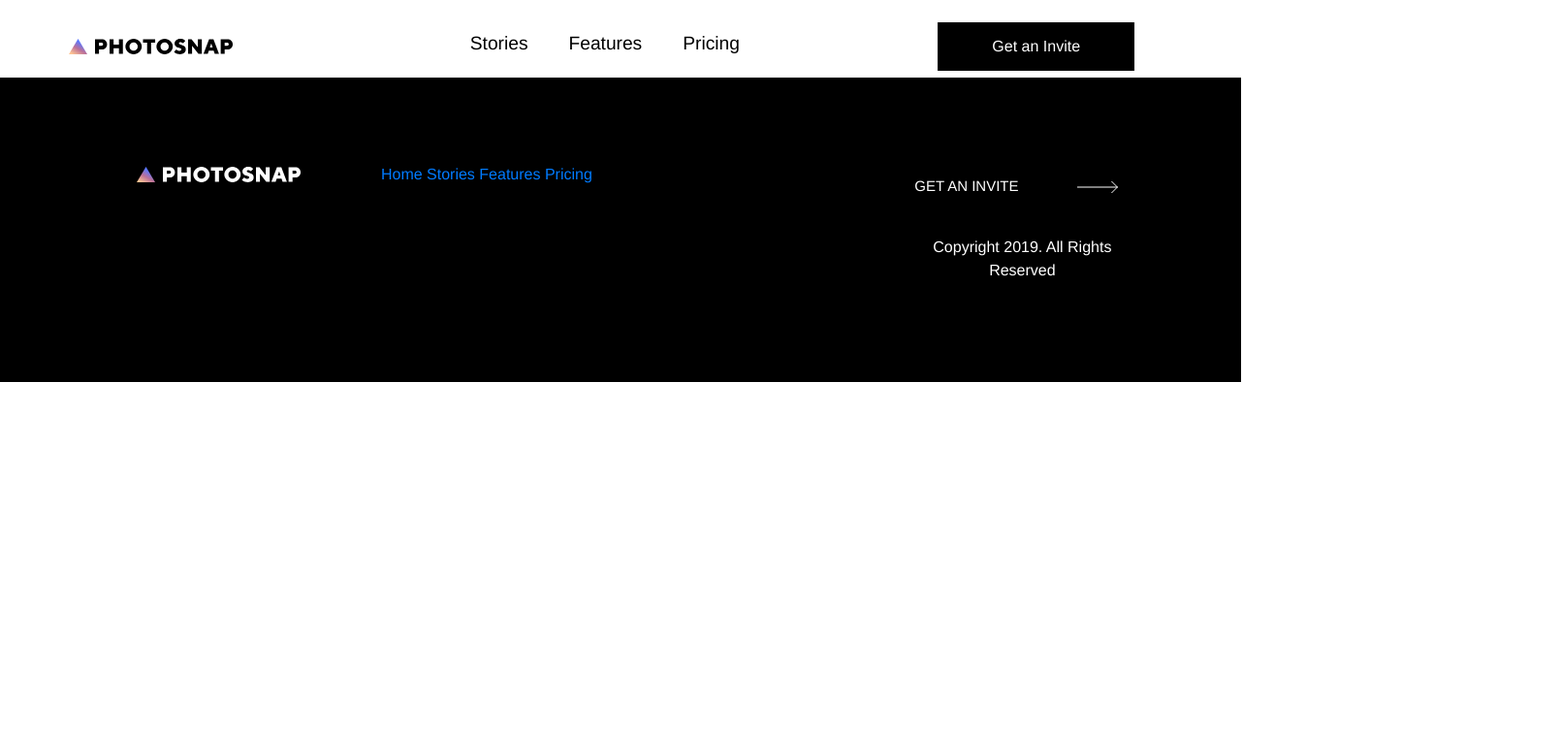
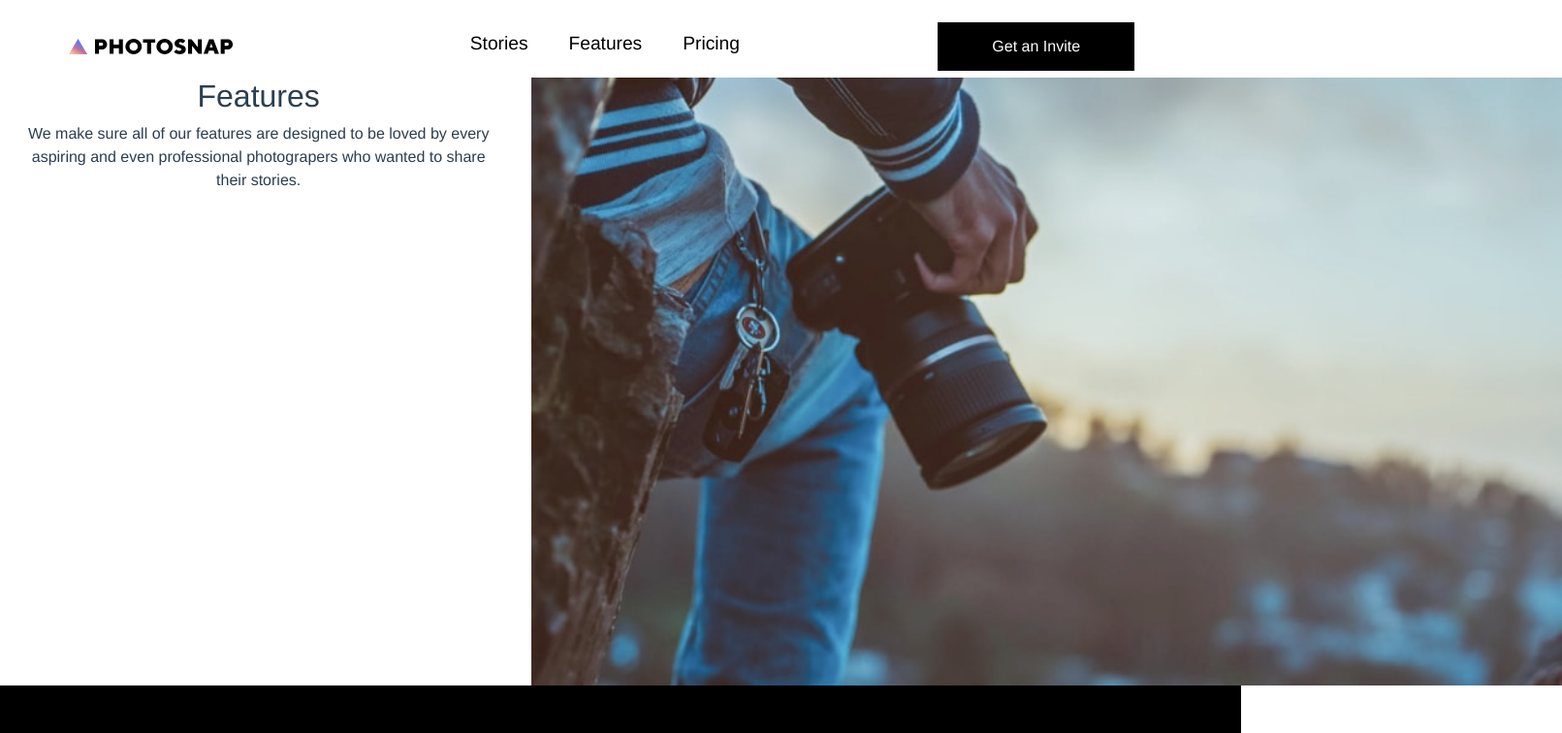
Before and after one commit to clf94-dev/photosnap-vue, a Vue app: page /features in a window 1280 px wide. Shown: the top 756 px of the page at 97% size, 1611 px wide, since content can reach past the window. Built offline with nearby package versions, Linux system fonts and the light colour scheme.

Commit message:
added struct TopFeatures

```diff
--- a/src/components/TopFeatures.vue
+++ b/src/components/TopFeatures.vue
@@ -1,12 +1,28 @@
 <template>
-    <div>
+    <b-container fluid>
+        <b-row class="topfeat-cont">
+            <b-col class="text-col" xs="12" sm="7" md="5" lg="5">
+                  <h2>Features</h2>
+        <p>We make sure all of our features are designed to be loved by every aspiring and even professional photograpers who wanted to share their stories.</p>
 
-    </div>
+            </b-col>
+            <b-col class="img-col" xs="12" sm="5" md="7" lg="7">
+                <img :src="topFeatD" :srcset="`${topFeatD} 1000w, ${topFeatT} 800w, ${topFeatM} 600w`" alt="Features">
+            </b-col>
+        </b-row>
+    </b-container>
 </template>
 
 <script>
     export default {
-        name: 'TopFeatures'
+        name: 'TopFeatures',
+        data(){
+            return{
+                topFeatD: require("../assets/images/features/desktop/hero.jpg"),
+                topFeatT: require("../assets/images/features/tablet/hero.jpg"),
+                topFeatM: require("../assets/images/features/mobile/hero.jpg"),
+            }
+        }
     }
 </script>
 
```
